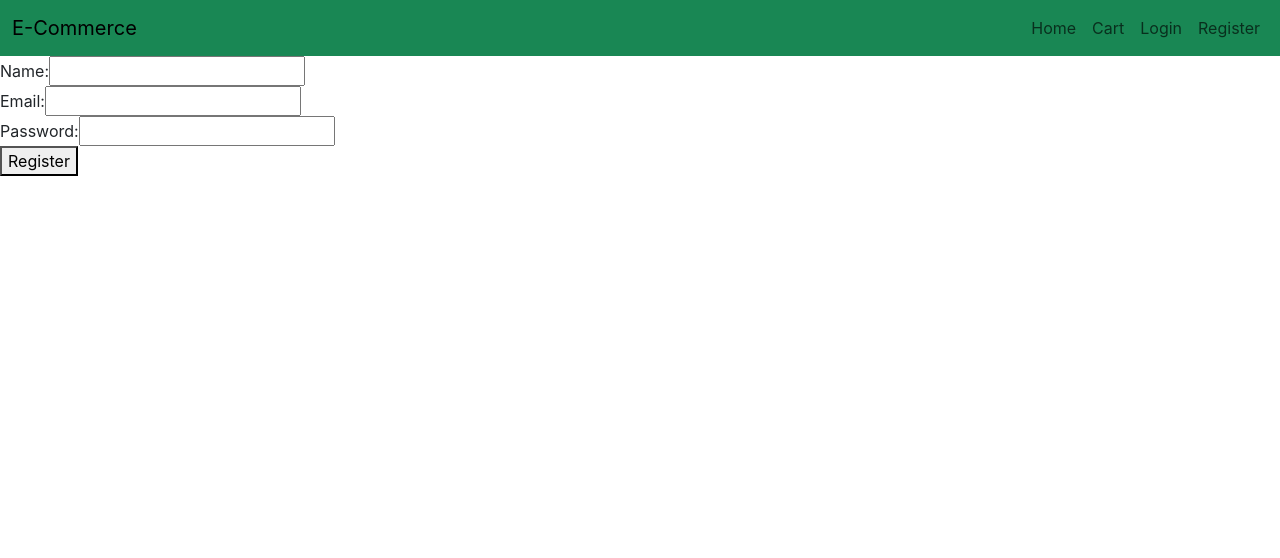
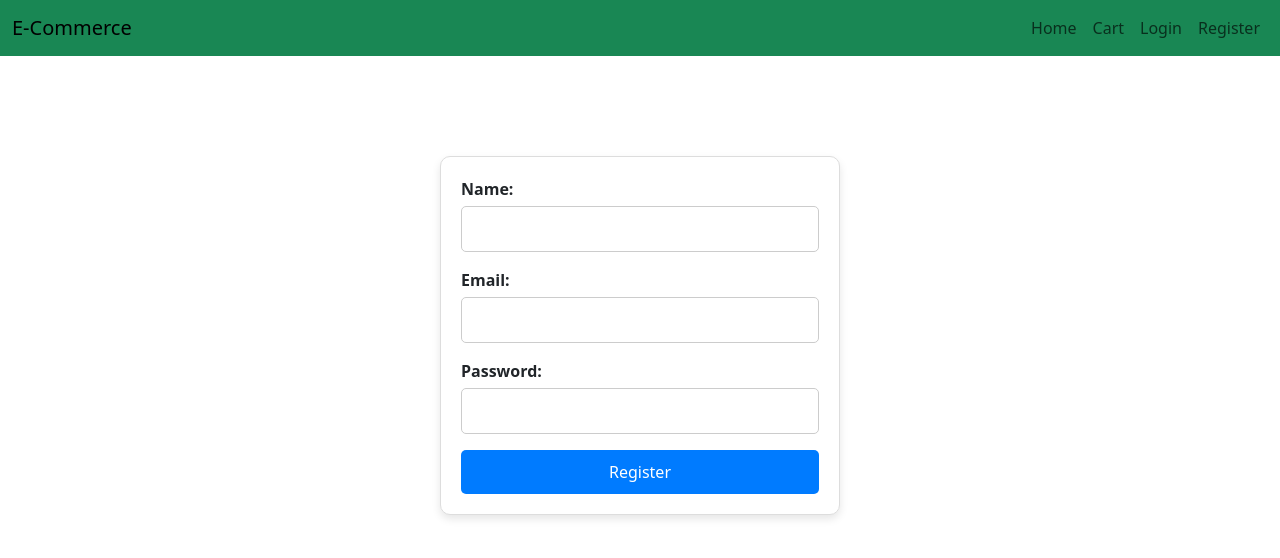
Before and after one commit to KumarShresth7/E-Commerce-MERN, a React (Create React App) app in the folder client/: page /register in a window 1280 px wide. Shown: the top 558 px of the page. Built offline with nearby package versions, Linux system fonts and the light colour scheme.

Commit message:
designing profile,login and register page

```diff
--- a/client/src/pages/LoginPage.js
+++ b/client/src/pages/LoginPage.js
@@ -1,11 +1,14 @@
+// frontend/src/pages/LoginPage.js
 import React, { useState } from 'react';
 import axios from 'axios';
 import { setAuthToken } from '../utils/auth';
 import { baseUrl } from '../baseUrl';
 import { useNavigate } from 'react-router-dom';
+import 'bootstrap/dist/css/bootstrap.min.css';
+import './styles/LoginPage.css'
 
 const LoginPage = () => {
-  const navigate = useNavigate()
+  const navigate = useNavigate();
   const [email, setEmail] = useState('');
   const [password, setPassword] = useState('');
 
@@ -23,16 +26,16 @@ const LoginPage = () => {
   };
 
   return (
-    <form onSubmit={handleSubmit}>
-      <div>
+    <form onSubmit={handleSubmit} className="login-form">
+      <div className="mb-3">
         <label>Email:</label>
-        <input type="email" value={email} onChange={(e) => setEmail(e.target.value)} required />
+        <input type="email" className="form-control" value={email} onChange={(e) => setEmail(e.target.value)} required />
       </div>
-      <div>
+      <div className="mb-3">
         <label>Password:</label>
-        <input type="password" value={password} onChange={(e) => setPassword(e.target.value)} required />
+        <input type="password" className="form-control" value={password} onChange={(e) => setPassword(e.target.value)} required />
       </div>
-      <button type="submit">Login</button>
+      <button type="submit" className="btn btn-primary w-100">Login</button>
     </form>
   );
 };
--- a/client/src/pages/ProfilePage.js
+++ b/client/src/pages/ProfilePage.js
@@ -1,6 +1,9 @@
+// frontend/src/pages/ProfilePage.js
 import React, { useState, useEffect } from 'react';
 import axios from 'axios';
 import { baseUrl } from '../baseUrl';
+import 'bootstrap/dist/css/bootstrap.min.css';
+import './styles/ProfilePage.css';
 
 const ProfilePage = () => {
   const [user, setUser] = useState({});
@@ -19,10 +22,20 @@ const ProfilePage = () => {
   }, []);
 
   return (
-    <div>
-      <h1>Profile</h1>
-      <p>Name: {user.name}</p>
-      <p>Email: {user.email}</p>
+    <div className="container profile-container">
+      <div className="profile-header">
+        <h1 className="display-4">Profile</h1>
+      </div>
+      <div className="profile-details">
+        <p className="lead">
+          <label>Name:</label>
+          <span>{user.name}</span>
+        </p>
+        <p className="lead">
+          <label>Email:</label>
+          <span>{user.email}</span>
+        </p>
+      </div>
     </div>
   );
 };
--- a/client/src/pages/RegisterPage.js
+++ b/client/src/pages/RegisterPage.js
@@ -1,11 +1,14 @@
+// frontend/src/pages/RegisterPage.js
 import React, { useState } from 'react';
 import axios from 'axios';
 import { setAuthToken } from '../utils/auth';
 import { baseUrl } from '../baseUrl';
 import { useNavigate } from 'react-router-dom';
+import 'bootstrap/dist/css/bootstrap.min.css';
+import './styles/RegisterPage.css';
 
 const RegisterPage = () => {
-  const navigate = useNavigate()
+  const navigate = useNavigate();
   const [name, setName] = useState('');
   const [email, setEmail] = useState('');
   const [password, setPassword] = useState('');
@@ -24,20 +27,20 @@ const RegisterPage = () => {
   };
 
   return (
-    <form onSubmit={handleSubmit}>
-      <div>
+    <form onSubmit={handleSubmit} className="register-form">
+      <div className="mb-3">
         <label>Name:</label>
-        <input type="text" value={name} onChange={(e) => setName(e.target.value)} required />
+        <input type="text" className="form-control" value={name} onChange={(e) => setName(e.target.value)} required />
       </div>
-      <div>
+      <div className="mb-3">
         <label>Email:</label>
-        <input type="email" value={email} onChange={(e) => setEmail(e.target.value)} required />
+        <input type="email" className="form-control" value={email} onChange={(e) => setEmail(e.target.value)} required />
       </div>
-      <div>
+      <div className="mb-3">
         <label>Password:</label>
-        <input type="password" value={password} onChange={(e) => setPassword(e.target.value)} required />
+        <input type="password" className="form-control" value={password} onChange={(e) => setPassword(e.target.value)} required />
       </div>
-      <button type="submit">Register</button>
+      <button type="submit" className="btn btn-primary w-100">Register</button>
     </form>
   );
 };
--- /dev/null
+++ b/client/src/pages/styles/LoginPage.css
@@ -0,0 +1,42 @@
+/* frontend/src/LoginPage.css */
+.login-form {
+    max-width: 400px;
+    margin: 100px auto;
+    padding: 20px;
+    border: 1px solid #ddd;
+    border-radius: 10px;
+    box-shadow: 0 4px 8px rgba(0, 0, 0, 0.1);
+    background-color: #fff;
+  }
+
+  .login-form div {
+    margin-bottom: 15px;
+  }
+
+  .login-form label {
+    display: block;
+    margin-bottom: 5px;
+    font-weight: bold;
+  }
+
+  .login-form input {
+    width: 100%;
+    padding: 10px;
+    border: 1px solid #ccc;
+    border-radius: 5px;
+  }
+
+  .login-form button {
+    width: 100%;
+    padding: 10px;
+    background-color: #007bff;
+    color: #fff;
+    border: none;
+    border-radius: 5px;
+    cursor: pointer;
+    font-size: 16px;
+  }
+
+  .login-form button:hover {
+    background-color: #0056b3;
+  }
--- /dev/null
+++ b/client/src/pages/styles/ProfilePage.css
@@ -0,0 +1,37 @@
+/* frontend/src/ProfilePage.css */
+.profile-container {
+    max-width: 600px;
+    margin: 50px auto;
+    padding: 20px;
+    border: 1px solid #ddd;
+    border-radius: 10px;
+    box-shadow: 0 4px 8px rgba(0, 0, 0, 0.1);
+    background-color: #fff;
+  }
+
+  .profile-header {
+    text-align: center;
+    margin-bottom: 20px;
+  }
+
+  .profile-header h1 {
+    font-size: 2em;
+    margin-bottom: 0.5em;
+  }
+
+  .profile-details {
+    font-size: 1.2em;
+  }
+
+  .profile-details p {
+    margin-bottom: 10px;
+  }
+
+  .profile-details label {
+    font-weight: bold;
+    margin-right: 10px;
+  }
+
+  .profile-details span {
+    color: #007bff;
+  }
--- /dev/null
+++ b/client/src/pages/styles/RegisterPage.css
@@ -0,0 +1,42 @@
+/* frontend/src/RegisterPage.css */
+.register-form {
+    max-width: 400px;
+    margin: 100px auto;
+    padding: 20px;
+    border: 1px solid #ddd;
+    border-radius: 10px;
+    box-shadow: 0 4px 8px rgba(0, 0, 0, 0.1);
+    background-color: #fff;
+  }
+
+  .register-form div {
+    margin-bottom: 15px;
+  }
+
+  .register-form label {
+    display: block;
+    margin-bottom: 5px;
+    font-weight: bold;
+  }
+
+  .register-form input {
+    width: 100%;
+    padding: 10px;
+    border: 1px solid #ccc;
+    border-radius: 5px;
+  }
+
+  .register-form button {
+    width: 100%;
+    padding: 10px;
+    background-color: #007bff;
+    color: #fff;
+    border: none;
+    border-radius: 5px;
+    cursor: pointer;
+    font-size: 16px;
+  }
+
+  .register-form button:hover {
+    background-color: #0056b3;
+  }
```
